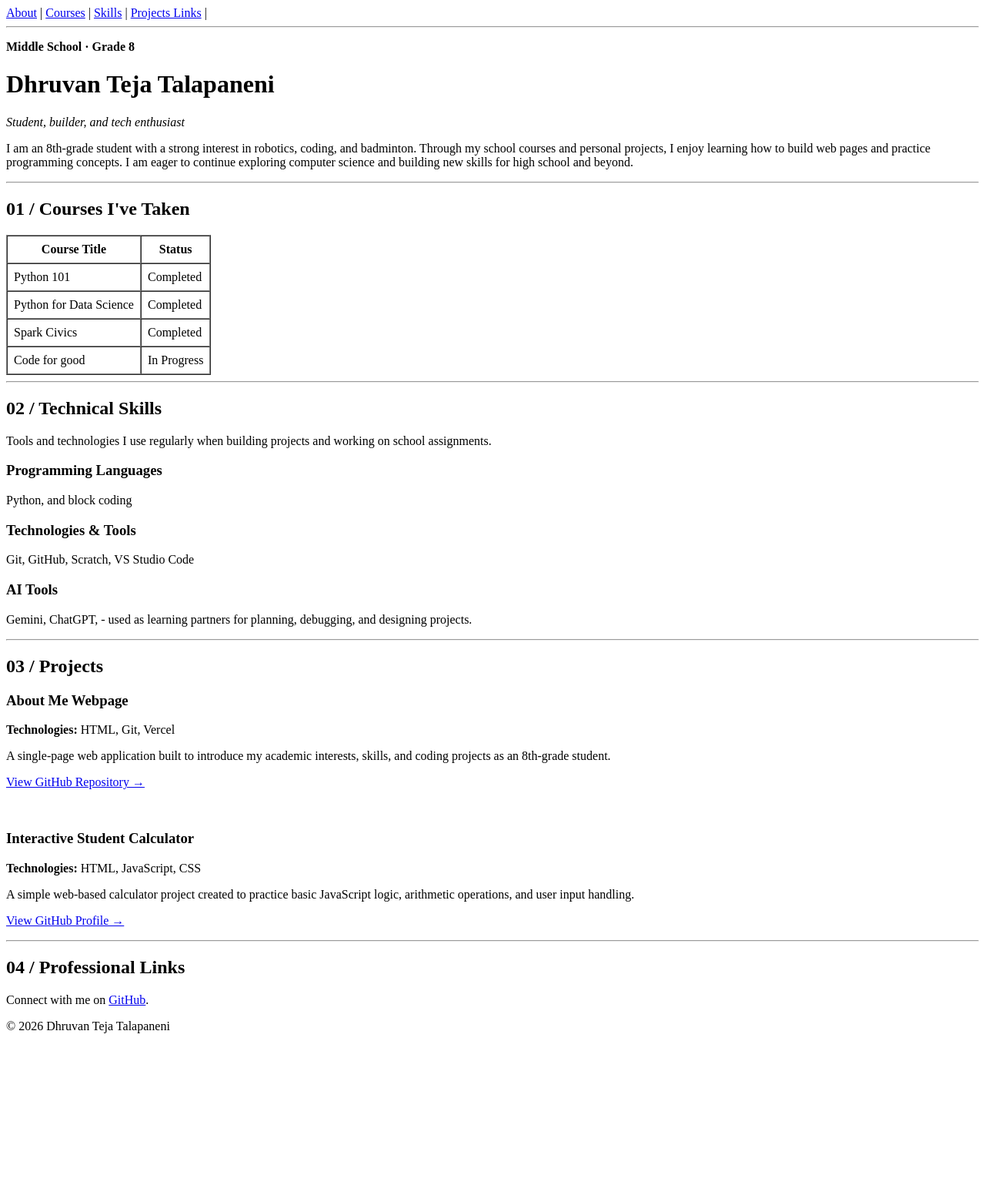
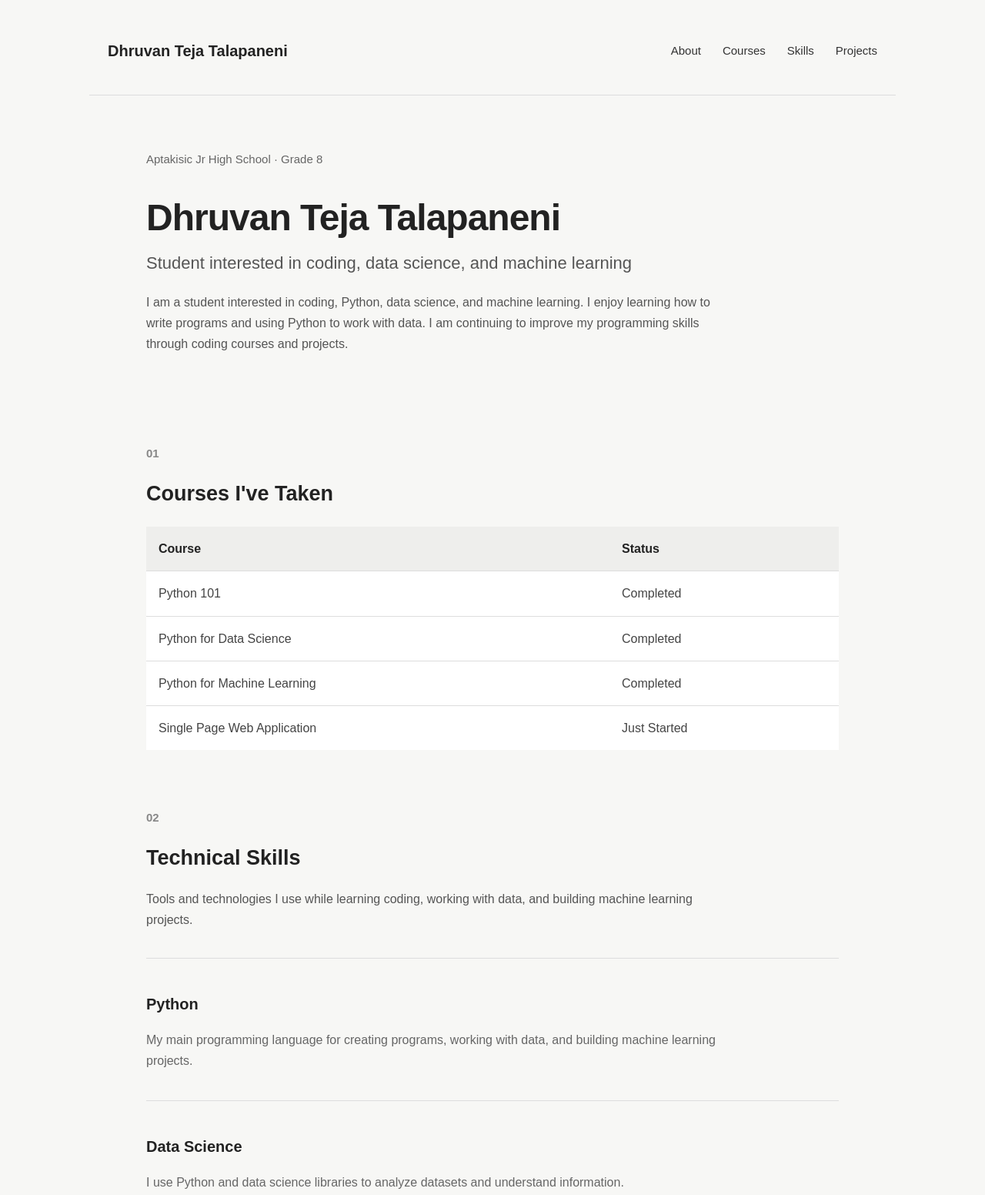
Before and after one commit to dhruvantt/AboutMe-Talapaneni-Dhruvan, a plain HTML site: page index.html in a window 1280 px wide. Shown: the top 1552 px of the page at 77% size. Before the commit the page ends 1358 px from the top, so only its background shows below. Drawn offline with Linux system fonts and the light colour scheme.

Commit message:
Refactor index.html for improved layout and content
Updated the structure and content of the index.html file, including navigation, sections for courses, skills, and projects, and improved overall formatting.

```diff
--- a/index.html
+++ b/index.html
@@ -3,124 +3,236 @@
 <head>
     <meta charset="UTF-8">
     <meta name="viewport" content="width=device-width, initial-scale=1.0">
-  <title>About Me - Dhruvan Teja Talapaneni</title>
+    <title>Dhruvan Teja Talapaneni</title>
+    <link rel="stylesheet" href="css/styles.css">
 </head>
+
 <body>
 
-  <!-- Navigation -->
-  <nav>
-    <a href="#about">About</a> |
-    <a href="#courses">Courses</a> |
-    <a href="#skills">Skills</a> |
-    <a href="#projects">Projects Links</a> |
+    <header>
+        <nav class="navbar">
+            <div class="logo">Dhruvan Teja Talapaneni</div>
+
+            <ul class="nav-links">
+                <li><a href="#about">About</a></li>
+                <li><a href="#courses">Courses</a></li>
+                <li><a href="#skills">Skills</a></li>
+                <li><a href="#projects">Projects</a></li>
+            </ul>
         </nav>
-
-  <hr>
-
-  <!-- Hero / Profile Overview -->
-  <header id="about">
-    <p><strong>Middle School · Grade 8</strong></p>
-    <h1>Dhruvan Teja Talapaneni</h1>
-    <p><em>Student, builder, and tech enthusiast</em></p>
-    <p>
-      I am an 8th-grade student with a strong interest in robotics, coding, and badminton.
-      Through my school courses and personal projects, I enjoy learning how to build web pages and practice programming concepts.
-      I am eager to continue exploring computer science and building new skills for high school and beyond.
-    </p>
     </header>
 
-  <hr>
+    <main class="container">
 
-  <!-- Courses Section -->
-  <section id="courses">
-    <h2>01 / Courses I've Taken</h2>
-    <table border="1" cellpadding="8" cellspacing="0">
+        <p class="school-info">
+            Aptakisic Jr High School · Grade 8
+        </p>
+
+        <section id="about" class="card">
+            <h1>Dhruvan Teja Talapaneni</h1>
+
+            <h2>Student interested in coding, data science, and machine learning</h2>
+
+            <p>
+                I am a student interested in coding, Python, data science, and
+                machine learning. I enjoy learning how to write programs and
+                using Python to work with data. I am continuing to improve my
+                programming skills through coding courses and projects.
+            </p>
+        </section>
+
+        <section id="courses" class="card">
+            <p class="section-number">01</p>
+
+            <h2>Courses I've Taken</h2>
+
+            <table class="course-table">
                 <thead>
                     <tr>
-          <th>Course Title</th>
+                        <th>Course</th>
                         <th>Status</th>
                     </tr>
                 </thead>
+
                 <tbody>
                     <tr>
                         <td>Python 101</td>
                         <td>Completed</td>
                     </tr>
+
                     <tr>
                         <td>Python for Data Science</td>
                         <td>Completed</td>
                     </tr>
+
                     <tr>
-          <td>Spark Civics</td>
+                        <td>Python for Machine Learning</td>
                         <td>Completed</td>
                     </tr>
+
                     <tr>
-          <td>Code for good</td>
-          <td>In Progress</td>
+                        <td>Single Page Web Application</td>
+                        <td>Just Started</td>
                     </tr>
                 </tbody>
             </table>
         </section>
 
-  <hr>
+        <section id="skills" class="card">
+            <p class="section-number">02</p>
 
-  <!-- Technical Skills Section -->
-  <section id="skills">
-    <h2>02 / Technical Skills</h2>
-    <p>Tools and technologies I use regularly when building projects and working on school assignments.</p>
+            <h2>Technical Skills</h2>
 
-    <div>
-      <h3>Programming Languages</h3>
-      <p>Python, and block coding</p>
+            <p>
+                Tools and technologies I use while learning coding, working
+                with data, and building machine learning projects.
+            </p>
+
+            <div class="skills-list">
+
+                <div class="skill-category">
+                    <h3>Python</h3>
+                    <p>
+                        My main programming language for creating programs,
+                        working with data, and building machine learning projects.
+                    </p>
                 </div>
 
-    <div>
-      <h3>Technologies &amp; Tools</h3>
-      <p>Git, GitHub, Scratch, VS Studio Code</p>
+                <div class="skill-category">
+                    <h3>Data Science</h3>
+                    <p>
+                        I use Python and data science libraries to analyze
+                        datasets and understand information.
+                    </p>
                 </div>
 
-    <div>
+                <div class="skill-category">
+                    <h3>Machine Learning</h3>
+                    <p>
+                        I have worked with machine learning models including
+                        KNN, decision trees, SVM, PCA, and regression.
+                    </p>
+                </div>
+
+                <div class="skill-category">
+                    <h3>GitHub</h3>
+                    <p>
+                        I use GitHub to store and manage my coding projects
+                        and keep track of project files.
+                    </p>
+                </div>
+
+                <div class="skill-category">
+                    <h3>Google Colab</h3>
+                    <p>
+                        I use Google Colab to write and run Python code for
+                        data science and machine learning projects.
+                    </p>
+                </div>
+
+                <div class="skill-category">
                     <h3>AI Tools</h3>
-      <p>Gemini, ChatGPT, - used as learning partners for planning, debugging, and designing projects.</p>
+                    <p>
+                        I use ChatGPT and Gemini to help understand coding
+                        concepts, troubleshoot problems, and improve projects.
+                    </p>
+                </div>
+
             </div>
         </section>
 
-  <hr>
+        <section id="projects" class="card">
+            <p class="section-number">03</p>
 
-  <!-- Projects Section -->
-  <section id="projects">
-    <h2>03 / Projects</h2>
+            <h2>Projects</h2>
 
-    <div>
-      <h3>About Me Webpage</h3>
-      <p><strong>Technologies:</strong> HTML, Git, Vercel</p>
+            <div class="projects-list">
+
+                <div class="project-item">
+                    <h3>About Me Portfolio Site</h3>
+
+                    <p class="technologies">
+                        HTML · CSS · GitHub · Vercel
+                    </p>
+
                     <p>
-        A single-page web application built to introduce my academic interests, skills, and coding projects as an 8th-grade student.
+                        A single-page website created for my class assignment.
+                        It introduces me, shows my coding courses and skills,
+                        and includes some of my coding projects.
                     </p>
-      <p><a href="https://github.com/dhruvantt/AboutMe-Talapaneni-Dhruvan" target="_blank">View GitHub Repository →</a></p>
+
+                    <a href="https://github.com/dhruvantt" target="_blank">
+                        View on GitHub →
+                    </a>
                 </div>
 
-    <br>
+                <div class="project-item">
+                    <h3>Predicting House Prices in Chicago</h3>
 
-    <div>
-      <h3>Interactive Student Calculator</h3>
-      <p><strong>Technologies:</strong> HTML, JavaScript, CSS</p>
+                    <p class="technologies">
+                        Python · Google Colab · Machine Learning
+                    </p>
+
                     <p>
-        A simple web-based calculator project created to practice basic JavaScript logic, arithmetic operations, and user input handling.
+                        A Python machine learning project that uses data to
+                        predict house prices in Chicago. The project uses
+                        data analysis and machine learning to make predictions.
                     </p>
-      <p><a href="https://github.com/dhruvantt" target="_blank">View GitHub Profile →</a></p>
+
+                    <a
+                        href="https://colab.research.google.com/drive/11JM1usICCzDpFnQ-wwM0Q29C0-P9WUAC"
+                        target="_blank">
+                        Open notebook →
+                    </a>
+                </div>
+
+                <div class="project-item">
+                    <h3>Olympic Archery Data</h3>
+
+                    <p class="technologies">
+                        Python · Google Colab · Data Science
+                    </p>
+
+                    <p>
+                        A Python data project that explores Olympic archery
+                        information. I used data analysis to examine the
+                        information and find useful patterns.
+                    </p>
+
+                    <a
+                        href="https://colab.research.google.com/drive/187z-Dm4IRESs0LCLUusG6eK-Bx3Uwie9"
+                        target="_blank">
+                        Open notebook →
+                    </a>
+                </div>
+
             </div>
         </section>
 
-  <hr>
+        <section class="card">
+            <h2>GitHub</h2>
 
-  <!-- Professional Links Section -->
-  <section id="links">
-    <h2>04 / Professional Links</h2>
             <p>
-      Connect with me on <a href="https://github.com/dhruvantt" target="_blank">GitHub</a>.
+                You can find my coding projects on GitHub.
+            </p>
+
+            <a href="https://github.com/dhruvantt" target="_blank">
+                GitHub Profile →
+            </a>
+        </section>
+
+        <section class="card">
+            <h2>AI Tools</h2>
+
+            <p>
+                I used Gemini and ChatGPT while working on my projects.
+                I used AI tools to help understand coding concepts,
+                structure projects, troubleshoot errors, and improve code.
+                I reviewed and tested the code before using it.
             </p>
         </section>
+
+    </main>
 
     <footer>
         <p>© 2026 Dhruvan Teja Talapaneni</p>
```
Lines whose indentation alone changed are shown as unchanged.
